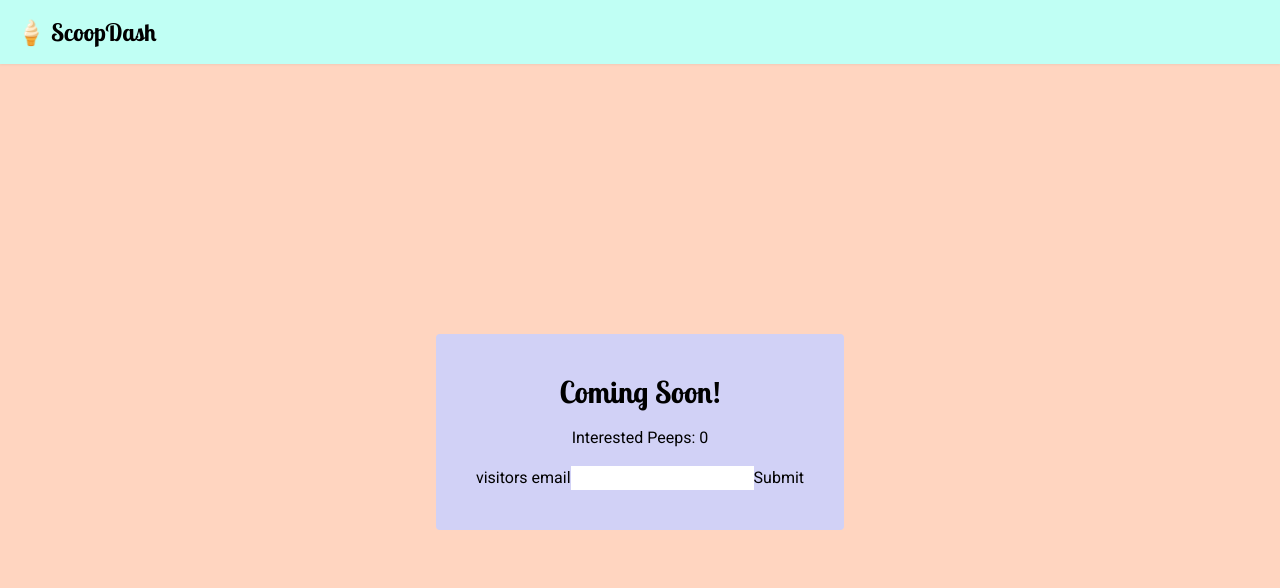
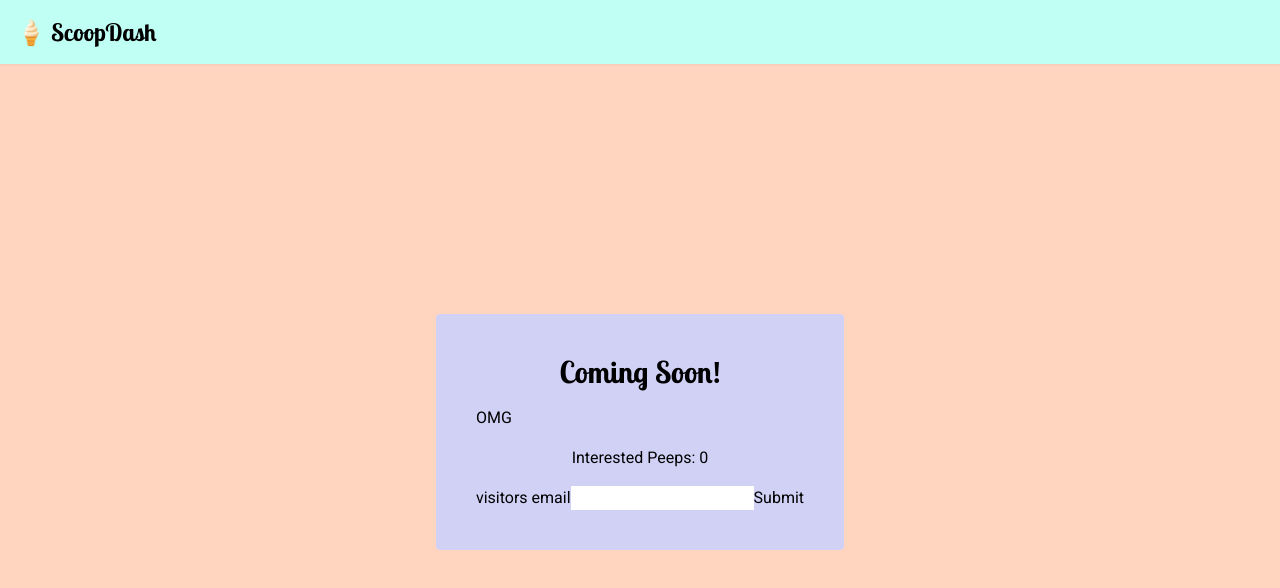
Before and after one commit to armakuni/scoop-dash, a Next.js app: page / in a window 1280 px wide. Shown: the top 588 px of the page. Built offline with nearby package versions, Linux system fonts and the light colour scheme.

Commit message:
Adding repository context example
Co-authored-by: Billie Thompson <billie.thompson@armakuni.com>

```diff
--- /dev/null
+++ b/src/app/RepositoryProvider.tsx
@@ -0,0 +1,18 @@
+import { createContext, PropsWithChildren, useContext } from "react";
+
+export const RepositoryContext = createContext(1);
+
+export const RepositoryProvider = ({
+    repository,
+    children,
+  }: PropsWithChildren<{ readonly repository: any }>) => {
+    return (
+      <RepositoryContext.Provider value={repository}>
+        {children}
+      </RepositoryContext.Provider>
+    );
+  };
+
+  export function useRepository(): any {
+    return useContext(RepositoryContext);
+  }
--- a/src/app/form.tsx
+++ b/src/app/form.tsx
@@ -1,7 +1,10 @@
 "use client";
 import { FormEvent, useState } from "react";
+import { useRepository } from "./RepositoryProvider";
 
 export default function RegisterForm() {
+  const num = useRepository();
+
   const [email, setEmail] = useState("");
   const [count, setCount] = useState(0);
 
@@ -13,6 +16,7 @@ export default function RegisterForm() {
 
   return (
     <>
+    <h1>OMG {num}</h1>
       <h3 className={"text-center"}>Interested Peeps: {count}</h3>
       <form onSubmit={handleSubmit}>
         <label htmlFor="email">visitors email</label>
--- a/src/app/layout.tsx
+++ b/src/app/layout.tsx
@@ -2,6 +2,7 @@ import type { Metadata } from "next";
 import "./globals.css";
 import { PropsWithChildren } from "react";
 import { Roboto } from "next/font/google";
+import { RepositoryProvider } from "./RepositoryProvider";
 
 export const metadata: Metadata = {
   title: "ScoopDash",
@@ -48,7 +49,9 @@ export default function RootLayout({ children }: PropsWithChildren) {
       <body
         className={`${roboto.className} grid min-h-screen max-w-full grid-cols-1 grid-rows-[4rem,1fr] bg-brand-yellow text-brand-yellow-content`}
       >
+        <RepositoryProvider repository={null}>
         {children}
+        </RepositoryProvider>
       </body>
     </html>
   );
```
Also changed, not shown: 2 other files (tests, documents, lock files or other folders).
